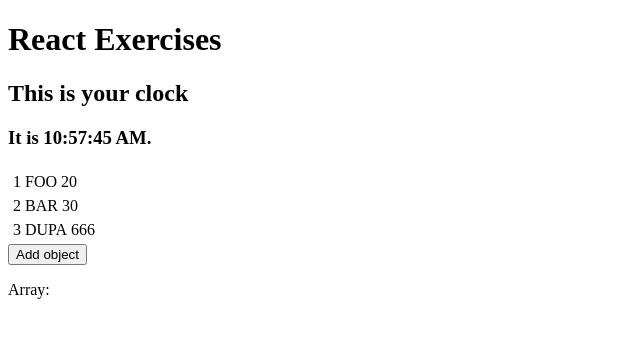
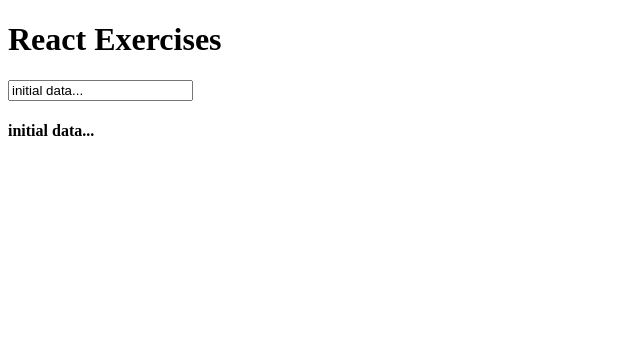
Before and after one commit to mrowinski123/reactApp, a React app: page / in a window 1280 px wide. Shown: the top 338 px of the page, without its empty margins (0-640 px from the left). Built offline with nearby package versions, Linux system fonts and the light colour scheme.

Commit message:
TODO: the same exercise (KnockoutJS)

```diff
--- a/App.jsx
+++ b/App.jsx
@@ -2,12 +2,10 @@
  * Created by mrowinski on 16.12.2016.
  */
 import React from 'react';
-
+/*
 class App extends React.Component {
    constructor() {
        super();
-
-
        this.state = {
            data:
            [
@@ -39,13 +37,17 @@
                <Clock/>
                <table>
                    <tbody>
-                   {this.state.data.map((person,i) => <TableRow key = {i} data = {person}/>)}
+                        {this.state.data.map(addPerson)}
                    </tbody>
                </table>
                <DynamicArray />
            </div>
 
        );
+
+       function addPerson(person, i) {
+           return <TableRow key={i} data={person}/>;
+       }
    }
 }
 
@@ -134,4 +136,44 @@
         );
     }
 }
+
 export default App;
+
+
+    */
+
+class App extends React.Component {
+    constructor(props) {
+        super(props);
+
+        this.state = {
+            data: "initial data..."
+        }
+        this.updateState = this.updateState.bind(this);
+    }
+    updateState(e){
+        this.setState({data: e.target.value});
+    }
+
+    render() {
+        return(
+          <div>
+              <Header/>
+              <input type = "text" value = {this.state.data}
+                     onChange={this.updateState} />
+              <h4>{this.state.data}</h4>
+          </div>
+        );
+    }
+}
+
+class Header extends React.Component {
+    render() {
+        return(
+            <div>
+                <h1>React Exercises</h1>
+            </div>
+        );
+    }
+}
+export default App;
```
